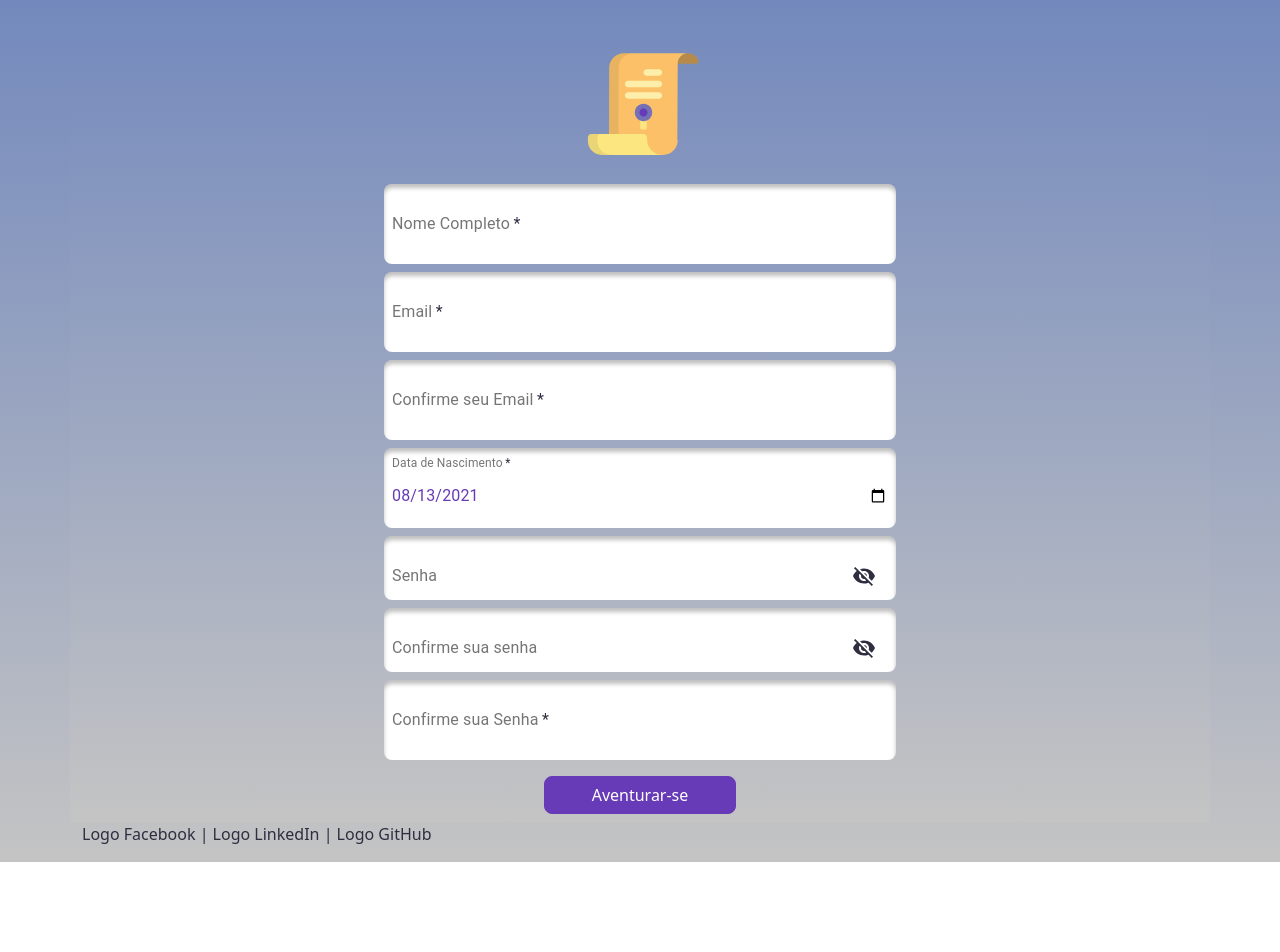
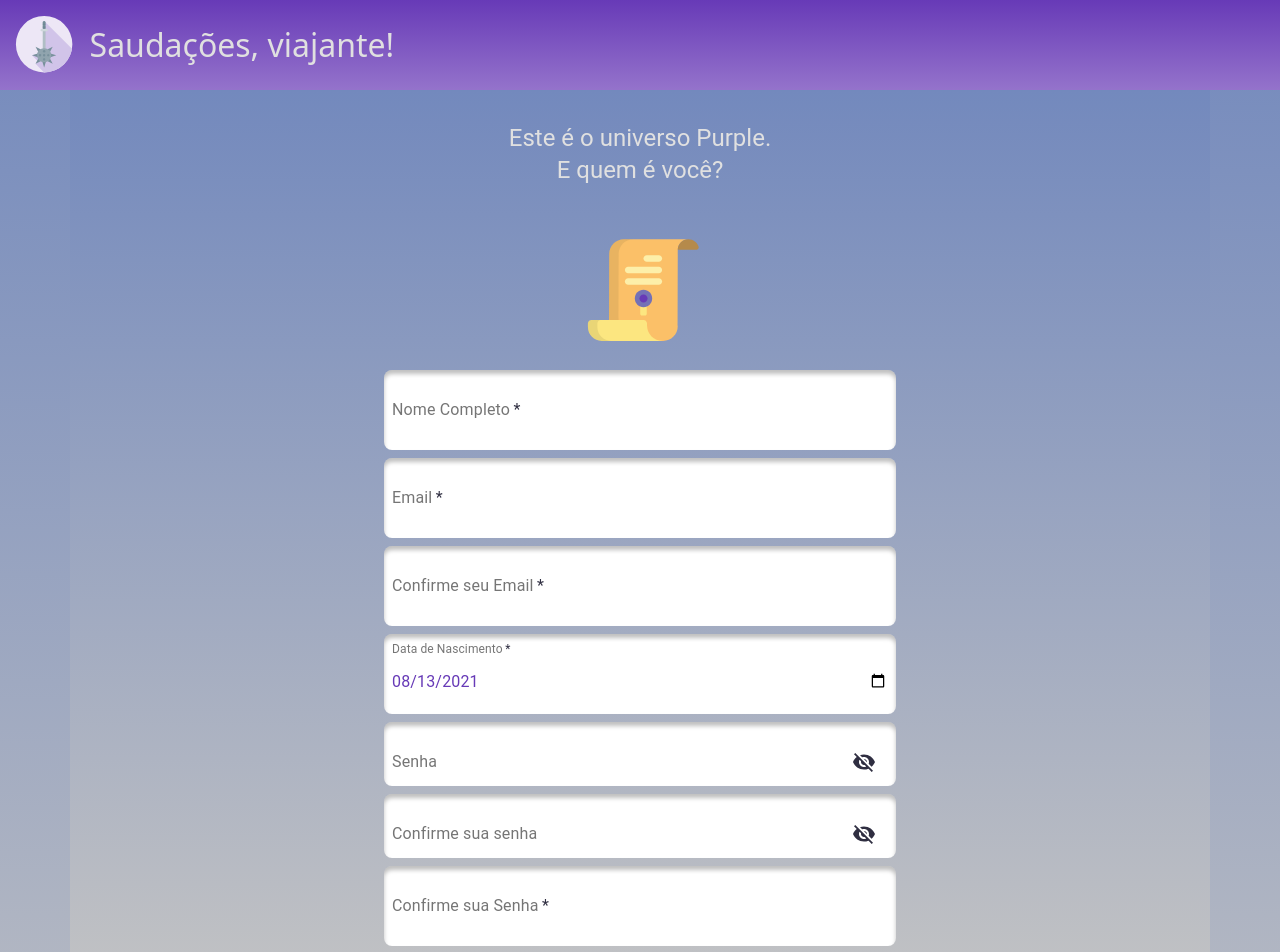
Before and after one commit to danielafarias/purpose, a Next.js app: page /signup in a window 1280 px wide. Shown: the top 952 px of the page. Before the commit the page ends 862 px from the top, so only its background shows below. Built offline with nearby package versions, Linux system fonts and the light colour scheme.

Commit message:
Alterações no SignUp: Adição da Header e Footer padrão.

```diff
--- a/components/Welcome.js
+++ b/components/Welcome.js
@@ -28,12 +28,12 @@ export default function Welcome() {
 
                             <Grid item className={styles.welcome__buttons}>
                                 <Grid item xs={12} sm={6}>
-                                    <Button className={styles.button__register} varian="primary">Inscrever-se</Button>
+                                    <Button href='/signup' className={styles.button__register} varian="primary">Inscrever-se</Button>
 
                                 </Grid>
 
                                 <Grid item xs={12} sm={6}>
-                                    <Button className={styles.button__login} variant="primary">Entrar</Button>
+                                    <Button href='/login' className={styles.button__login} variant="primary">Entrar</Button>
                                 </Grid>
                             </Grid>
                         </Grid>
--- a/pages/signup.js
+++ b/pages/signup.js
@@ -7,6 +7,8 @@ import { Grid, TextField, Typography, FormControl, InputLabel, Input, IconButton
 import { AccountCircle, Visibility, VisibilityOff } from '@material-ui/icons';
 import InputAdornment from '@material-ui/core/InputAdornment';
 import deepPurple from '@material-ui/core/colors/deepPurple'
+import Header from '../components/Header';
+import Footer from '../components/Footer';
 
 
 
@@ -33,22 +35,24 @@ export default function SignUp() {
     return (
         <div className={styles.SignUp__Page}>
             <Head>
-                <Col className={styles.SignUp__TopCol}>
-                    <Row>
-                        <img src="/new_images/persoicones-10.svg" alt="A letter image." />
-                    </Row>
-                    <Row className={styles.SignUp__TextBar}>
-                        <Typography variant="h2" className={styles.SignUp__TextBarText}>Saudações, viajante! Este é o universo Purple.</Typography>
-                        <Typography variant="h3" className={styles.SignUp__TextBarText}>  E você, quem é?</Typography>
-
-                    </Row>
-                </Col>
-                <title>Purple</title>
+                <title>Cadastrar-se | Purple</title>
+                <meta name="description" content="Página de Cadastro da Purple" />
+                <link rel="icon" href="/favicon.ico" />
             </Head>
+            <header>
+                <Header pageName='Saudações, viajante! '/>
+            </header>
             <main>
                 <Container className={styles.SignUp__MainContainer}>
                     <Row className={styles.SignUp__MainContainer}>
                         <Col>
+                            <Row className={styles.SignUp__Introduction}>
+                                <Typography span='true' className={styles.SignUp__Introduction} variant="h5">
+                                    Este é o universo Purple.
+                                    <br/>
+                                    E quem é você?
+                                </Typography>
+                            </Row>
                             <Row className={styles.SignUp__Image}>
                                 <img src="/new_images/persoicones-10.svg" alt="A letter image." />
                             </Row>
@@ -206,14 +210,8 @@ export default function SignUp() {
                 </Container>
             </main>
 
-            <footer >
-                <Container>
-                    <Row>
-                        <Col>
-                            <p>Logo Facebook | Logo LinkedIn | Logo GitHub</p>
-                        </Col>
-                    </Row>
-                </Container>
+            <footer id={styles.SignUp__footer}>
+                <Footer />
             </footer>
         </div>
     );
--- a/styles/globals.scss
+++ b/styles/globals.scss
@@ -4,3 +4,7 @@
   box-sizing: border-box;
   color: #2F2E41;
 }
+
+a {
+  text-decoration: none;
+}
--- a/styles/signup.module.scss
+++ b/styles/signup.module.scss
@@ -75,3 +75,13 @@
         color: purple;
     }
 }
+
+.SignUp__Introduction {
+    margin-top: 2rem;
+    text-align: center;
+    color: #E0E0E0;
+}
+
+#SignUp__footer {
+    background-image: linear-gradient(to bottom, #673AB7 , #9473CB);
+}
```
Also changed, not shown: pages/login.js (+3 -7 lines), styles/login.module.scss (+6 -2 lines).
